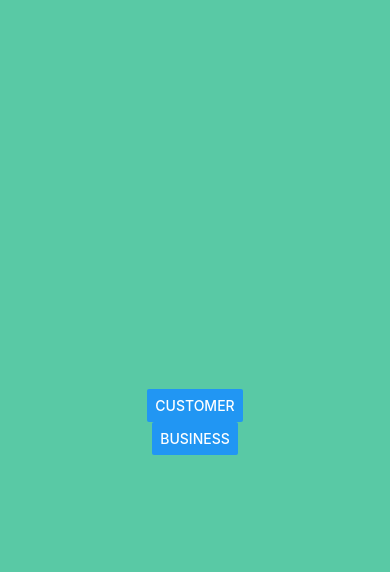
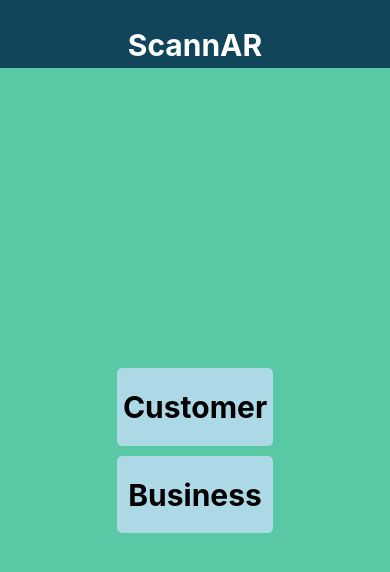
Before and after one commit to Assert-Reconceptualization/ScannAr, a React Native app in the folder client/: screen / in a window 390 px wide. Shown: the top 572 px of the page. Built offline with nearby package versions, Linux system fonts and the light colour scheme.

Commit message:
add header to login and refactor buttons

```diff
--- /dev/null
+++ b/client/components/headers/LoginHeader.js
@@ -0,0 +1,29 @@
+import React from 'react';
+import { View, Text, StyleSheet } from 'react-native';
+
+const LoginHeader = () => {
+    return (
+        <View style={styles.titleContainer}>
+            <Text style={styles.text}>
+                ScannAR
+            </Text>
+        </View>
+    );
+}
+
+const styles = StyleSheet.create({
+  titleContainer: {
+    height: "8%",
+    backgroundColor: "#114559",
+    justifyContent: "flex-end",
+    alignItems: "center"
+  },
+  text: {
+    color: "white",
+    fontWeight: "bold",
+    fontSize: 30,
+    marginBottom: 5
+  }
+});
+
+export default LoginHeader;
--- a/client/screens/Login.js
+++ b/client/screens/Login.js
@@ -1,24 +1,62 @@
 import React from "react";
-import { Text, View, StyleSheet, Button } from "react-native";
+import {
+  Text,
+  View,
+  StyleSheet,
+  Button,
+  TouchableOpacity
+} from "react-native";
 
-// import screens
+// import components
+import LoginHeader from '../components/headers/LoginHeader';
 
 // ScannAR navigator
 const Login = ({ navigator }) => {
   return (
-    <View style={[styles.screen, { backgroundColor: "#59C9A5" }]}>
-      <Button title="Customer" onPress={() => navigator.push("CustomerLanding")} />
-      <Button title="Business" onPress={() => navigator.push("Business")} />
+    <View style={styles.screen}>
+      <LoginHeader />
+      <View style={styles.buttonContainer}>
+        <TouchableOpacity
+          style={styles.button}
+          onPress={() => navigator.push("CustomerLanding")}
+        >
+          <Text style={styles.text}>Customer</Text>
+        </TouchableOpacity>
+        <TouchableOpacity
+          style={styles.button}
+          onPress={() => navigator.push("Business")}
+        >
+          <Text style={styles.text}>Business</Text>
+        </TouchableOpacity>
+      </View>
     </View>
   );
 };
 
 // styles
 const styles = StyleSheet.create({
+  buttonContainer: {
+    flex: 1,
+    justifyContent: "center",
+    alignItems: "center",
+    minHeight: 50
+  },
   screen: {
     flex: 1,
+    backgroundColor: "#59C9A5"
+  },
+  button: {
+    height: "10%",
+    width: "40%",
+    backgroundColor: "lightblue",
     justifyContent: "center",
-    alignItems: "center"
+    alignItems: "center",
+    borderRadius: 5,
+    marginBottom: 10
+  },
+  text: {
+    fontWeight: 'bold',
+    fontSize: 30
   }
 });
 
```
